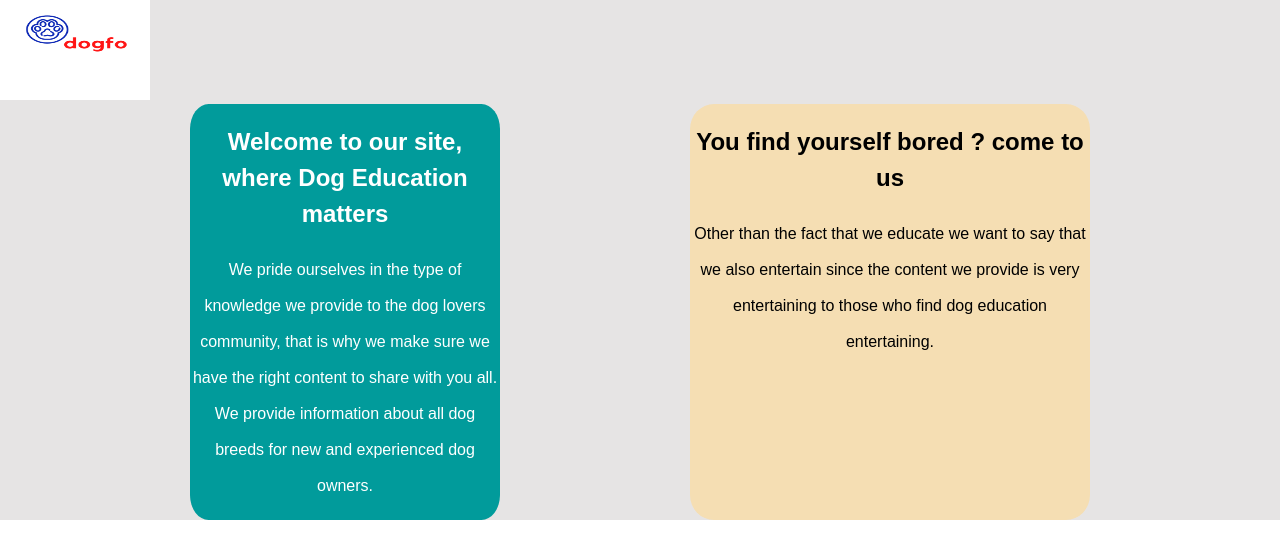
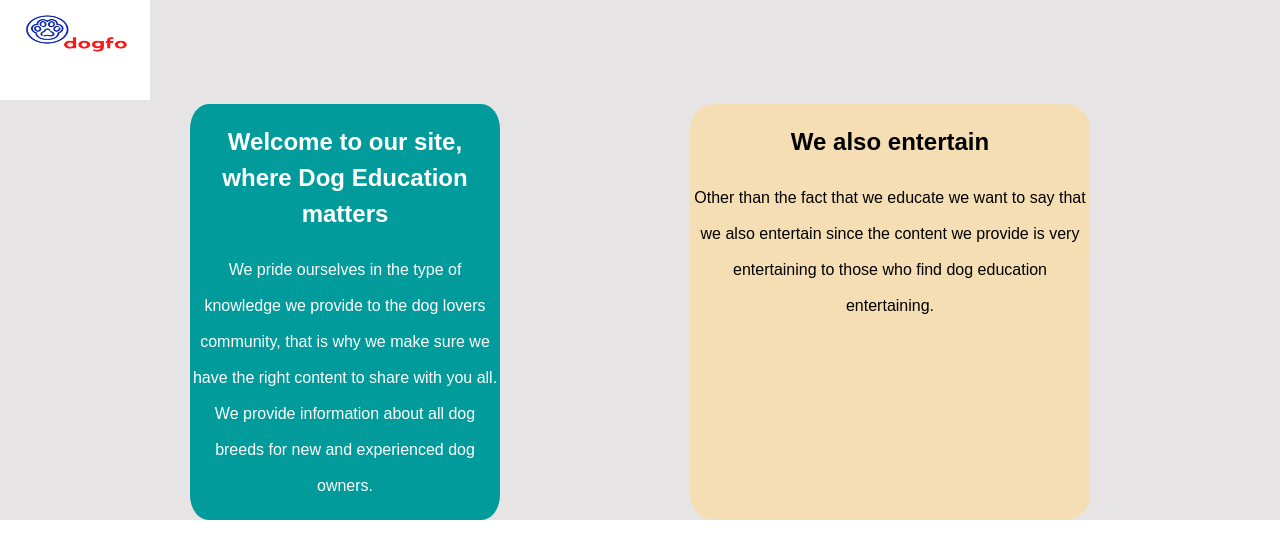
Before and after one commit to jorgevz/dogwebsite, a React (Create React App) app: page / in a window 1280 px wide. Shown: the top 558 px of the page. Built offline with nearby package versions, Linux system fonts and the light colour scheme.

Commit message:
changed sentenced

```diff
--- a/src/component/Home.js
+++ b/src/component/Home.js
@@ -19,7 +19,7 @@ information about all dog breeds for new and experienced dog owners. </p>
 </div>
 
 <div id='second-article'>
-<h1>You find yourself bored ? come to us</h1>
+<h1>We also entertain</h1>
 <p>Other than the fact that we educate we want to say that we also entertain since the content we provide
 is very entertaining to those who find dog education entertaining. </p>
 </div>
```
